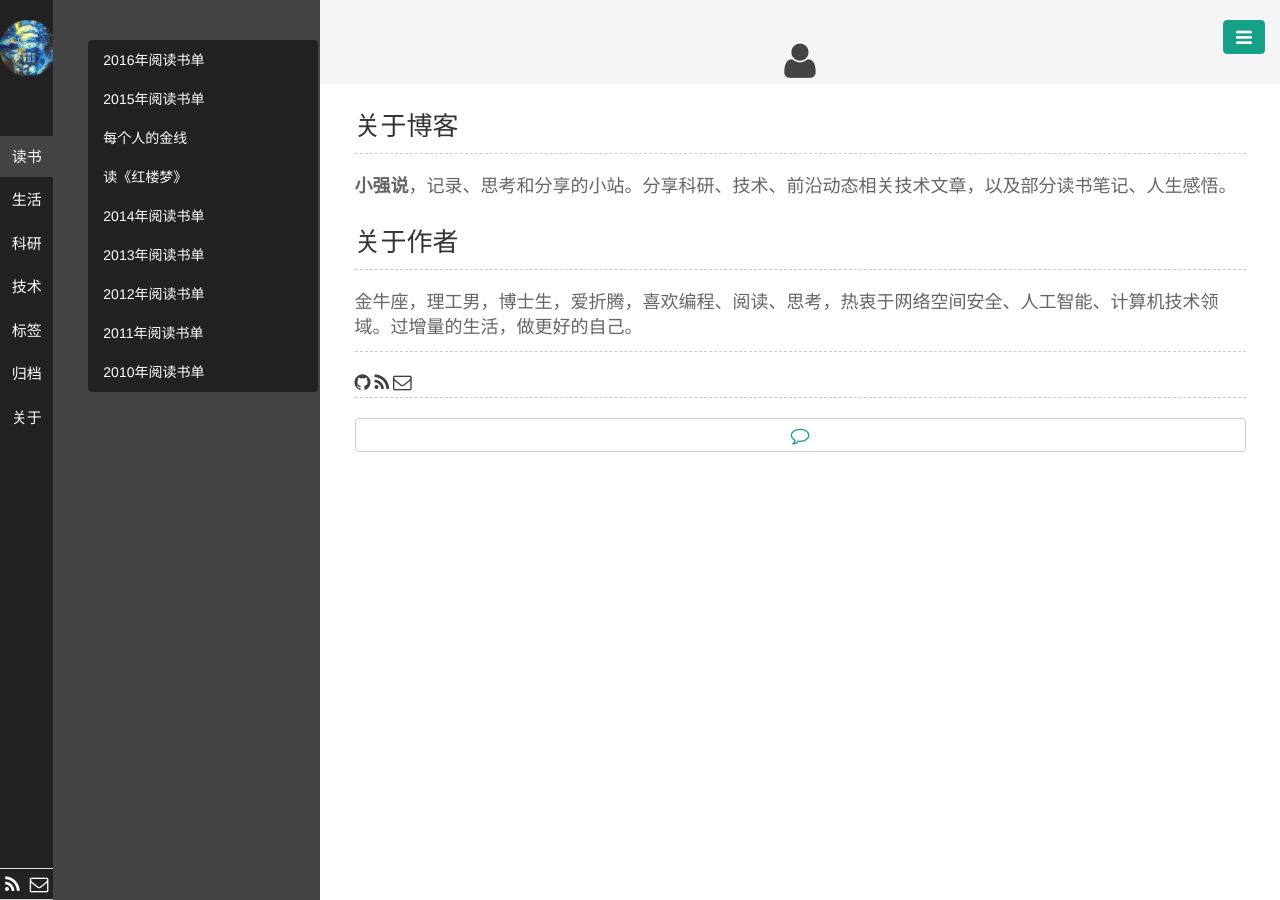
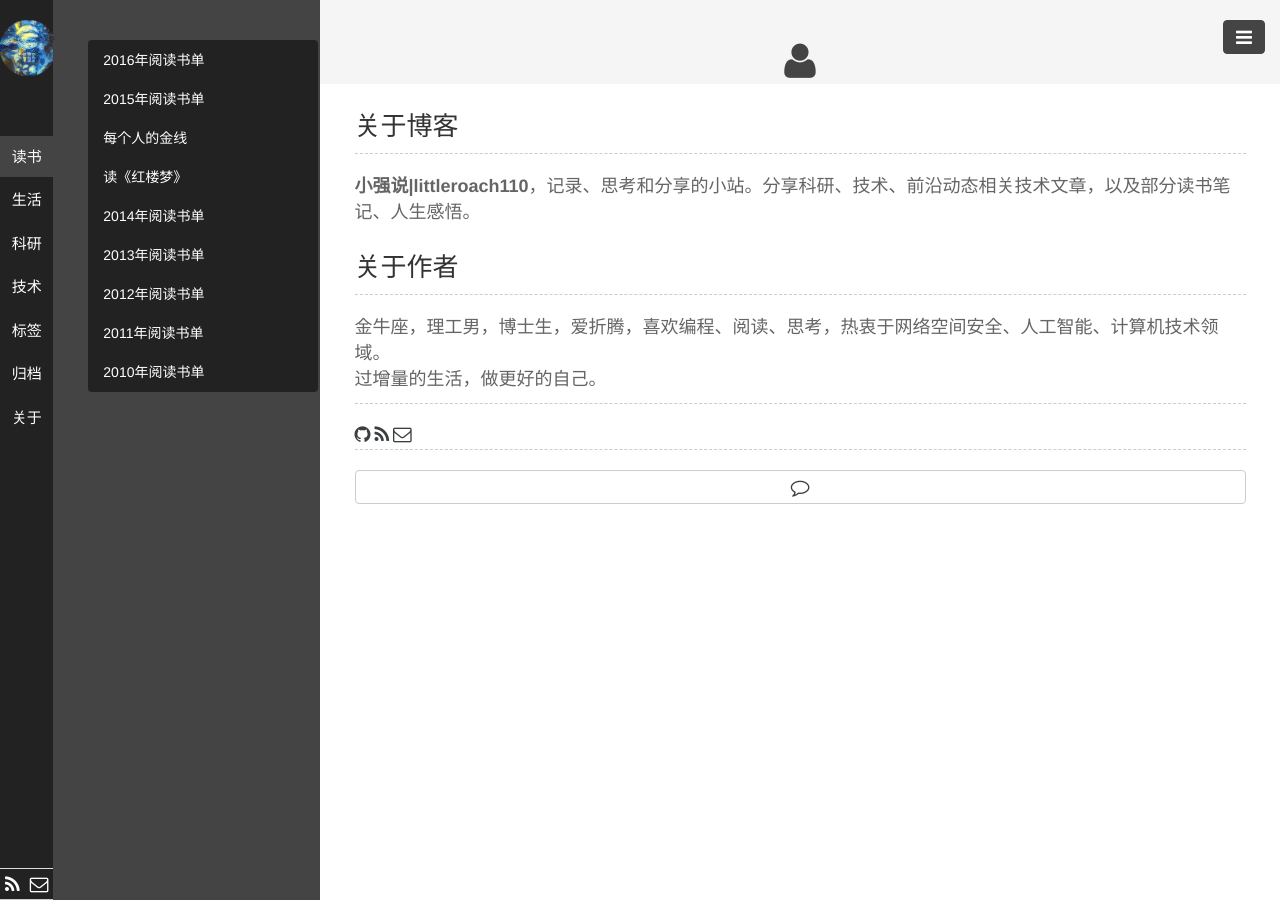
Before and after one commit to littleroach110/littleroach110.github.io, a Jekyll site: the page built from pages/about.html, in a window 1280 px wide. Built offline with Jekyll 4.4.1, drawn with Linux system fonts in a browser that asks for light colours; Markdown is read by kramdown in place of the engine named in the settings.

Commit message:
change style-7

```diff
--- a/_config.yml
+++ b/_config.yml
@@ -13,8 +13,8 @@ author:
   #linkedin: https://www.linkedin.com/pub/anya-lin/81/91/232
 
 # 站点信息
-title: 小强说
-description: 小强说
+title: 小强说|littleroach110
+description: 网络空间安全，人工智能，人生杂烩
 url: http://painterlin.com
 rss_url: /pages/atom.xml
 
--- a/_includes/disqus.html
+++ b/_includes/disqus.html
@@ -1,5 +1,5 @@
 <div id="disqus_thread">
   <button type="button" name="{{ site.disqus.shortname }}" class="btn btn-default show-commend">
-  	<i class="fa fa-comment-o fa-lg" style="color: #16a095;"></i>     <!-- 修改显示评论按钮图标-->
+  	<i class="fa fa-comment-o fa-lg" style="color: #3c3f41;"></i>     <!-- 修改显示评论按钮图标-->
   </button>
 </div>
--- a/pages/about.html
+++ b/pages/about.html
@@ -5,11 +5,11 @@ titlename: 关于
 ---
 <h3>关于博客</h3>
 <hr>
-<p style=font-size:18px> <b>小强说</b>，记录、思考和分享的小站。分享科研、技术、前沿动态相关技术文章，以及部分读书笔记、人生感悟。</p>
+<p style=font-size:18px> <b>小强说|littleroach110</b>，记录、思考和分享的小站。分享科研、技术、前沿动态相关技术文章，以及部分读书笔记、人生感悟。</p>
 
 <h3>关于作者</h3>
 <hr>
-<p style=font-size:18px>金牛座，理工男，博士生，爱折腾，喜欢编程、阅读、思考，热衷于网络空间安全、人工智能、计算机技术领域。过增量的生活，做更好的自己。</p>
+<p style=font-size:18px>金牛座，理工男，博士生，爱折腾，喜欢编程、阅读、思考，热衷于网络空间安全、人工智能、计算机技术领域。<br>过增量的生活，做更好的自己。</p>
 
 <hr>
 <a href="{{ site.author.github }}" target="_blank">
```
Also changed, not shown: public/css/bootstrap.css.
